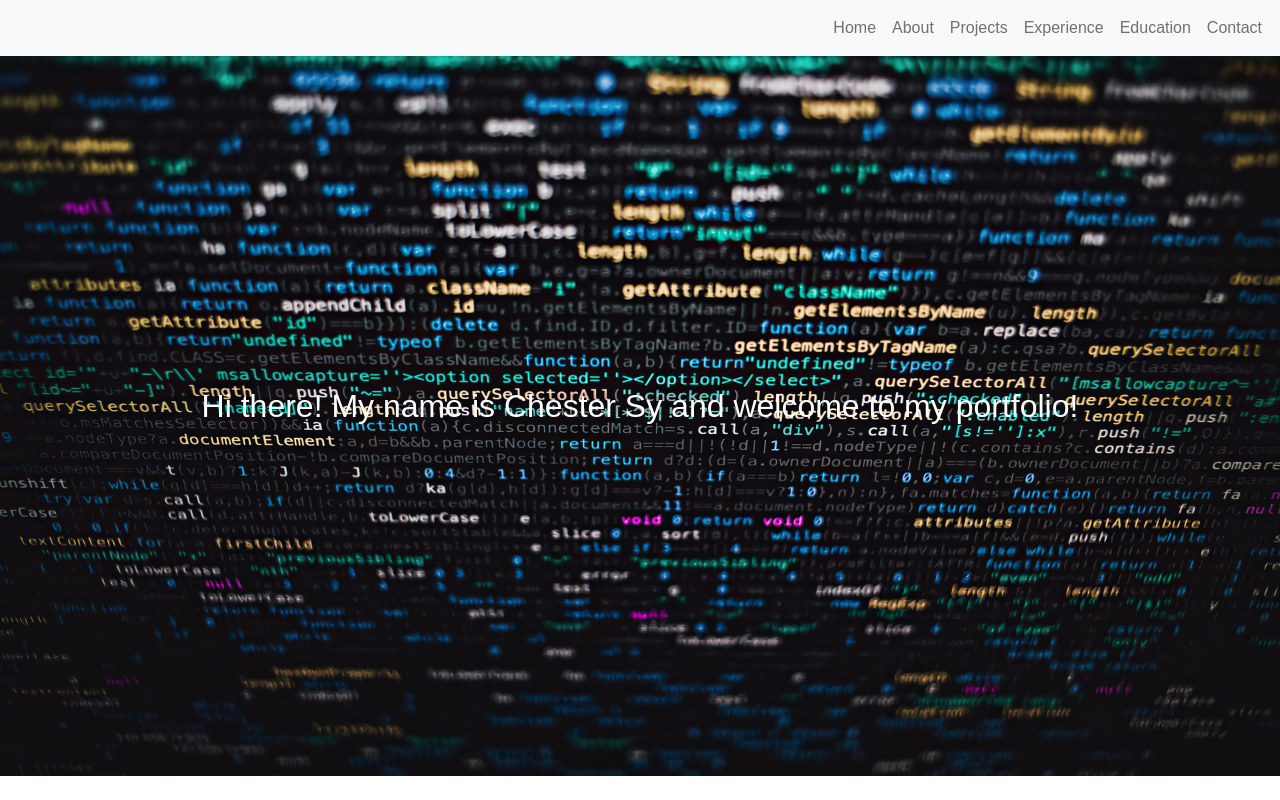
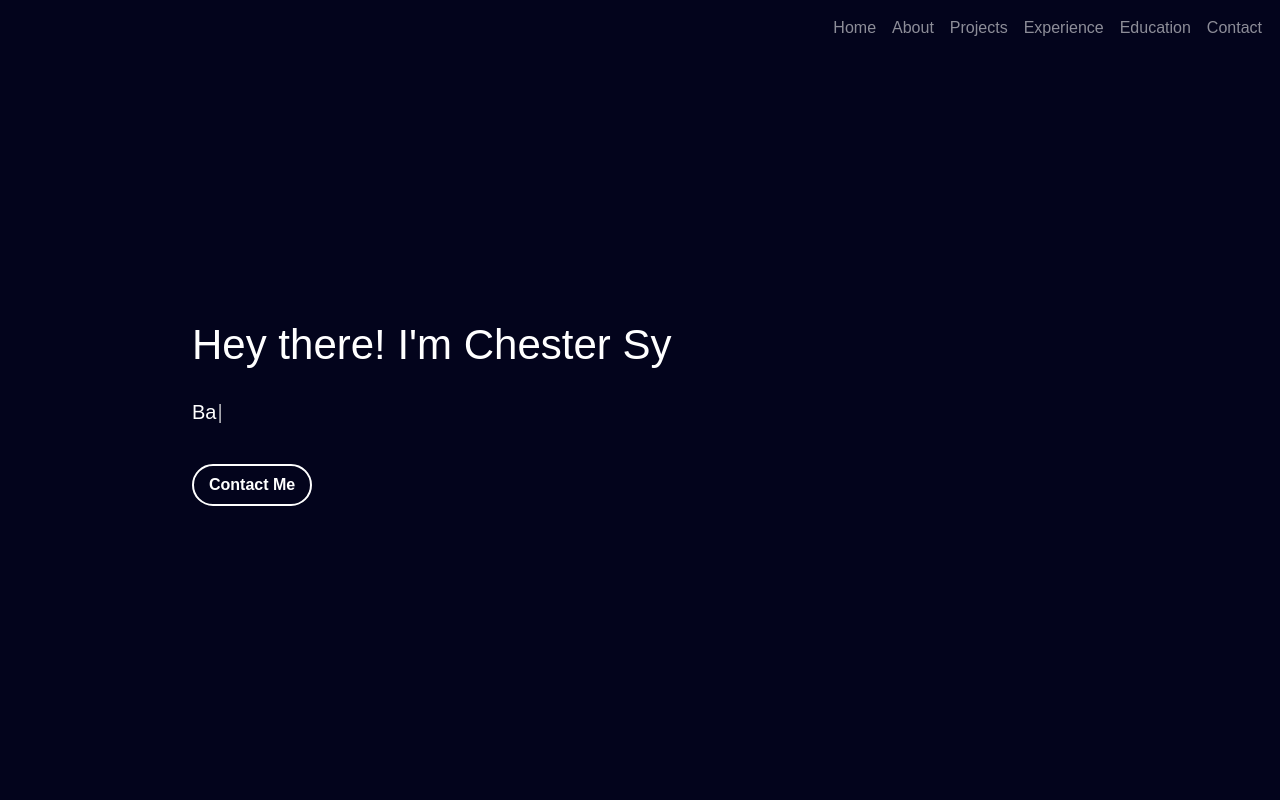
Before and after one commit to Chenesyy/react-typescript, a React (Create React App) app: page / in a window 1280 px wide. Shown: the top 800 px of the page. Built offline with nearby package versions, Linux system fonts and the light colour scheme.

Commit message:
Added contents in Landing page and added About page

```diff
--- a/package.json
+++ b/package.json
@@ -16,6 +16,7 @@
     "react-scripts": "4.0.3",
     "react-scroll": "^1.8.4",
     "typescript": "^4.4.3",
+    "typewriter-effect": "^2.18.2",
     "web-vitals": "^1.1.2"
   },
   "scripts": {
--- a/src/App.css
+++ b/src/App.css
@@ -4,4 +4,29 @@
   padding: 0;
   font-family: 'Encode Sans Expanded',
   sans-serif;
+  background-color: #03041c;
 }
+
+.App {
+  vertical-align: middle;
+  width:100%;
+}
+
+.App section {
+  background-size: cover;
+  height:50vh;
+  display: table;
+}
+
+.header {
+  display: table-cell;
+  margin-left: auto;
+}
+
+.landing {
+  display: table-cell;
+}
+
+.about {
+  display: table-cell;
+}
--- a/src/App.tsx
+++ b/src/App.tsx
@@ -2,11 +2,21 @@ import React from 'react';
 import logo from './logo.svg';
 import './App.css';
 import Header from './components/Header/Header';
+import Landing from './components/Landing/Landing';
+import About from './components/About/About';
 
 const App: React.FC = () => {
   return (
     <div className='App'>
-      <Header />
+      <section className="header">
+        <Header />
+      </section>
+      <section className="landing">
+        <Landing />
+      </section>
+      <section className="about">
+        <About />
+      </section>
     </div>
   );
 };
--- /dev/null
+++ b/src/components/About/About.css
@@ -0,0 +1,3 @@
+#about {
+    background-color: #fff;
+}
--- /dev/null
+++ b/src/components/About/About.tsx
@@ -0,0 +1,12 @@
+import React from 'react';
+import './About.css';
+
+const About: React.FC = () => {
+    return (
+        <section id="about">
+            <h1>About</h1>
+        </section>
+    );
+};
+
+export default About;
--- a/src/components/Header/Header.tsx
+++ b/src/components/Header/Header.tsx
@@ -4,8 +4,8 @@ import './Header.css';
 
 const Header: React.FC = () => {
     return (
-        <div>
-            <nav className="navbar navbar-expand-lg navbar-light bg-light">
+        <div id="header">
+            <nav className="navbar navbar-expand-lg navbar-dark">
                 <button className="navbar-toggler" type="button" data-toggle="collapse" data-target="#navbarNav" aria-controls="navbarNav" aria-expanded="false" aria-label="Toggle navigation">
                     <span className="navbar-toggler-icon"></span>
                 </button>
@@ -32,7 +32,6 @@ const Header: React.FC = () => {
                     </ul>
                 </div>
             </nav>
-            <Landing />
         </div>
     );
 };
--- a/src/components/Landing/Landing.css
+++ b/src/components/Landing/Landing.css
@@ -1,24 +1,93 @@
-.bg {
-    max-width: 100%;
-    height: auto;
-    position: relative;
-    z-index: -1;
+.greetings {
+    position: absolute;
+    top: 40%;
+    left: 15%;
+    right: 0;
+    font-size: 42px;
+    padding: 0;
+    margin: 0;
+    color: #fff;
 }
 
 .intro {
-    z-index: 2;
+    position: absolute;
+    top: 45%;
+    left: 15%;
+    right: 0;
+    font-size: 32px;
+    padding: 0;
+    margin: 0;
+    color: #fff;
+}
+
+.info {
     position: absolute;
     top: 50%;
-    left: 0;
+    left: 15%;
     right: 0;
-    font-size: 32px;
-    width: 100%;
-    height: 26px;
+    font-size: 20px;
     padding: 0;
     margin: 0;
-    margin-top: -13px; /* 1/2 height */
-    text-align: center;
     color: #fff;
+}
+
+.contact {
+    position: absolute;
+    top: 58%;
+    left: 15%;
+    right: 0;
+    padding: 0;
+    margin: 0;
+}
+
+.button-28 {
+  appearance: none;
+  background-color: transparent;
+  border: 2px solid #fff;
+  border-radius: 25px;
+  box-sizing: border-box;
+  color: #fff;
+  cursor: pointer;
+  display: inline-block;
+  font-size: 16px;
+  font-weight: 650;
+  line-height: normal;
+  margin: 0;
+  min-height: 40px;
+  min-width: 0;
+  outline: none;
+  padding: 10px 15px;
+  text-align: center;
+  text-decoration: none;
+  transition: all 300ms cubic-bezier(.23, 1, 0.32, 1);
+  user-select: none;
+  -webkit-user-select: none;
+  touch-action: manipulation;
+  will-change: transform;
+}
+
+.button-28:disabled {
+  pointer-events: none;
+}
+
+.button-28:hover {
+  color: #03041c;
+  background-color: #fff;
+  box-shadow: rgba(0, 0, 0, 0.25) 0 8px 15px;
+  transform: translateY(-2px);
+}
+
+.button-28:active {
+  box-shadow: none;
+  transform: translateY(0);
+}
+
+
+.bg {
+    max-width: 100%;
+    height: 657px;
+    position: relative;
+    z-index: -1;
 }
 
 .HeroContainer {
--- a/src/components/Landing/Landing.tsx
+++ b/src/components/Landing/Landing.tsx
@@ -1,44 +1,40 @@
 import React from 'react';
 import landingBG from '../../images/landing_bg.jpg';
 import './Landing.css';
+import Typewriter from 'typewriter-effect';
+import About from '../About/About';
 
 const Landing: React.FC = () => {
     return (
-        <div>
-            <h1 className="intro">Hi there! My name is Chester Sy and welcome to my portfolio!</h1>
-            <img className="bg" src={landingBG} alt="Landing Background" />
-        </div>
+        <section id="landing">
+            <h1 className="greetings">
+                Hey there! I'm Chester Sy
+            </h1>
+            <h3 className="info">
+                <Typewriter
+                    options={{
+                        strings: [
+                            'Back-end Software Engineer',
+                            'an Aspiring Full Stack Software Engineer',
+                            'BS Computer Science Graduate',
+                        ],
+                        autoStart: true,
+                        loop: true,
+                        delay: 80,
+                    }}
+                />
+            </h3>
+            <div className="contact">
+                <button className="button-28">Contact Me</button>
+            </div>
+        </section>
     );
 };
 
 export default Landing;
 
 /**
- *         <div className="bg">
-            <h1>Hi there! My name is Chester Sy and welcome to my portfolio!</h1>
-            <img src={landingBG} alt="Landing Background" />
-        </div>
-
-                <div>
-            <img src={landingBG} alt="" />
-            <h2>A Movie in the Park:<br />Kung Fu Panda</h2>
-        </div>
-
-        <div className="HeroContainer">
-            <div className="HeroBg">
-                <div className="VideoBg">
-                    <img src={landingBG} alt="Landing Background" />
-                </div>
-            </div>
-            <div className="HeroContent">
-                <div className="HeroH1">
-                    Hi there! My name is Chester Sy and welcome to my portfolio!
-                </div>
-                <div className="HeroP">
-                    Sample Paragraph
-                </div>
-            </div>
-        </div>
+ *               <img className="img-fluid" src={landingBG} alt="Landing Background" />
  */
 
 //    max-width: 100%;
```
Also changed, not shown: 1 other file (tests, documents, lock files or other folders).
